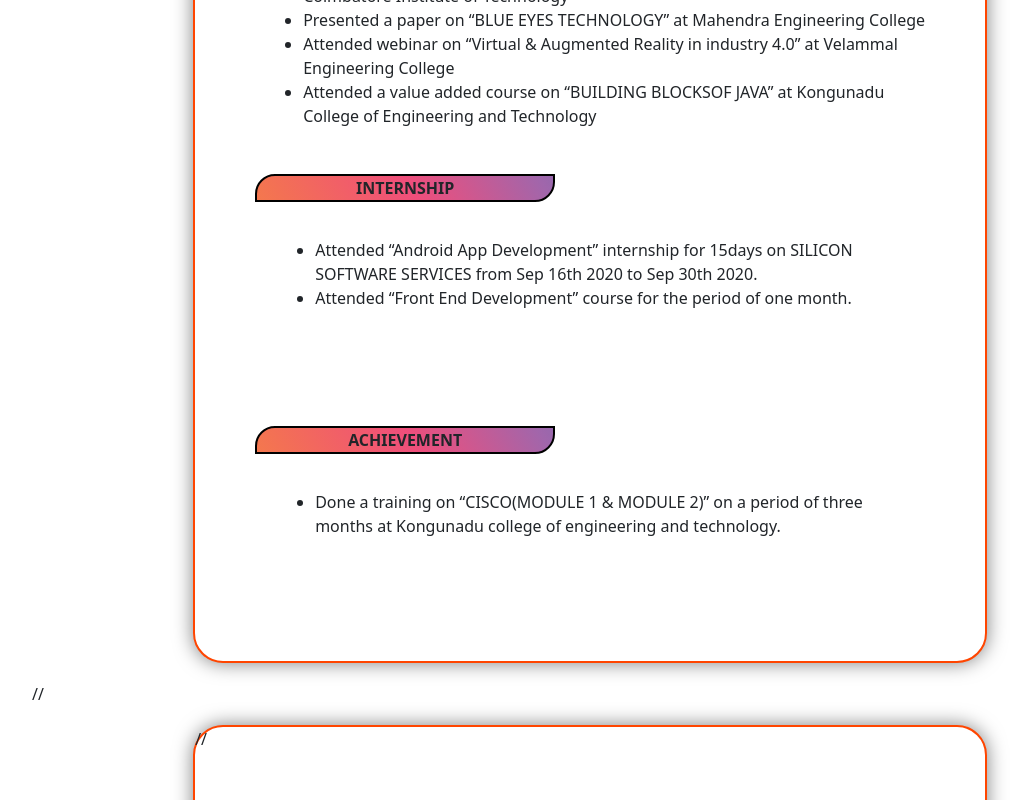
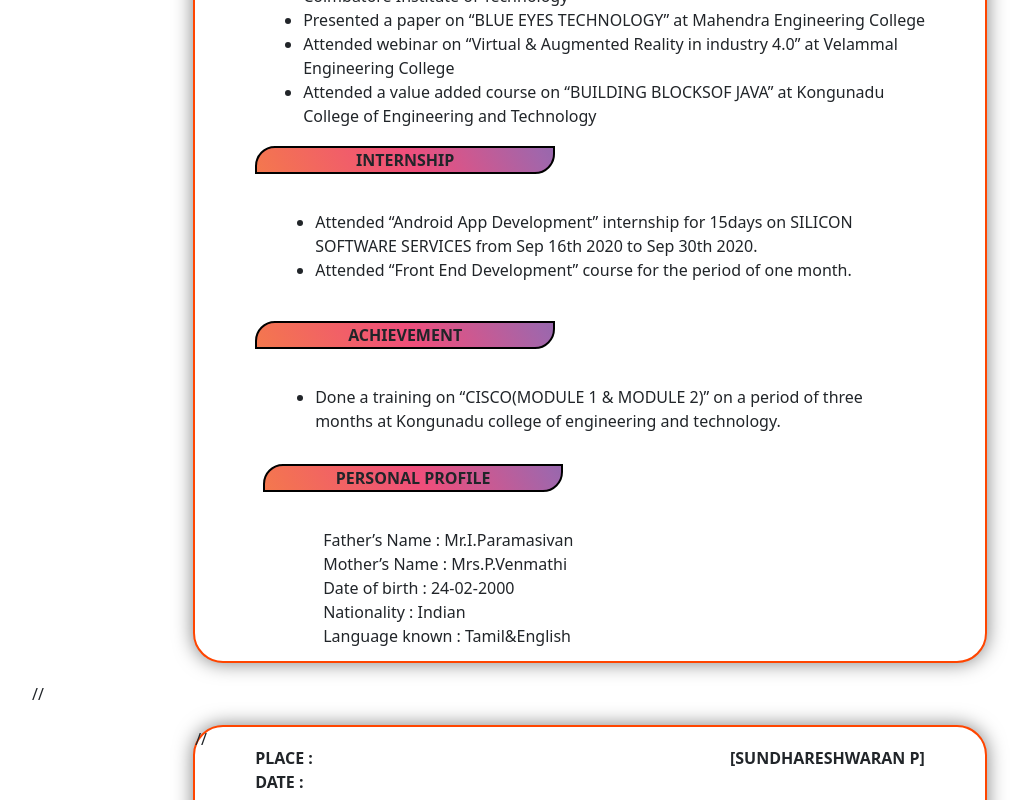
Before and after one commit to sundharsmart20/Resume-for-me, a React (Create React App) app: page / in a window 1280 px wide. Shown: the part 1620-2420 px from the top of the page, without its empty margins (50-1080 px from the left). Built offline with nearby package versions, Linux system fonts and the light colour scheme.

Commit message:
add code

```diff
--- a/src/NextPage.js
+++ b/src/NextPage.js
@@ -3,6 +3,8 @@ import 'bootstrap/dist/css/bootstrap.min.css';
 import './App.css';
 
 const NextPage=()=>{
+    const d=new Date();
+
     return(
         <div >
 
@@ -51,7 +53,7 @@ const NextPage=()=>{
                 </ul>
         </div>
     <div style={{'marginTop':'-70px'}}>
-        <div style={{'position':'relative','top':'-540px','paddingLeft':'60px'}} >
+        <div style={{'position':'relative','top':'-568px','paddingLeft':'60px'}} >
             <p className="gradient-border" style={{'position':'relative','top':'40px','border':'2px solid black','width':'300px','borderRadius':'20px 0 20px 0','textAlign':'center'}}>INTERNSHIP </p>
                 <ul  style={{'padding':'60px'}}>
                     <li>Attended “Android App Development” internship for 15days on SILICON SOFTWARE SERVICES from Sep 16th 2020 to Sep 30th 2020. </li>
@@ -59,7 +61,7 @@ const NextPage=()=>{
                 </ul>
         </div>
 
-        <div style={{'position':'relative','top':'-540px','paddingLeft':'60px'}}>
+        <div style={{'position':'relative','top':'-645px','paddingLeft':'60px'}}>
             <p className="gradient-border" style={{'position':'relative','top':'40px','border':'2px solid black','width':'300px','borderRadius':'20px 0 20px 0','textAlign':'center'}}>ACHIEVEMENT </p>
                 <ul  style={{'padding':'60px'}}>
                     <li> Done a training on “CISCO(MODULE 1 & MODULE 2)” on a period of three months at Kongunadu college of engineering and technology. </li>
@@ -67,9 +69,26 @@ const NextPage=()=>{
         </div>
     </div>
 
+    <div style={{'position':'relative','top':'-730px','paddingLeft':'80px'}} class="row">
+        <p className="gradient-border" style={{'position':'relative','top':'40px','border':'2px solid black','width':'300px','borderRadius':'20px 0 20px 0','textAlign':'center'}}>PERSONAL PROFILE </p>
+            <ul  style={{'padding':'60px','list-style-type':'none'}}>
+                <li><span>Father’s Name : </span>Mr.I.Paramasivan </li>
+                <li><span>Mother’s Name : </span>Mrs.P.Venmathi </li>
+                <li><span>Date of birth : </span>24-02-2000</li>
+                <li><span> Nationality : </span> Indian</li>
+                <li><span>Language known :  </span> Tamil&English</li>
+            </ul>
+    </div>
 
-
-
+    <div  style={{'position':'relative','top':'-768px','padding':'60px','fontWeight':'bold'}} class="d-flex justify-content-between">
+        <div class="row">
+            <span>PLACE : </span>
+            <span>DATE : </span>
+        </div>
+        <div class="row">
+            <span>[SUNDHARESHWARAN P]</span>
+        </div>
+    </div>
 
 
         </div>
```
